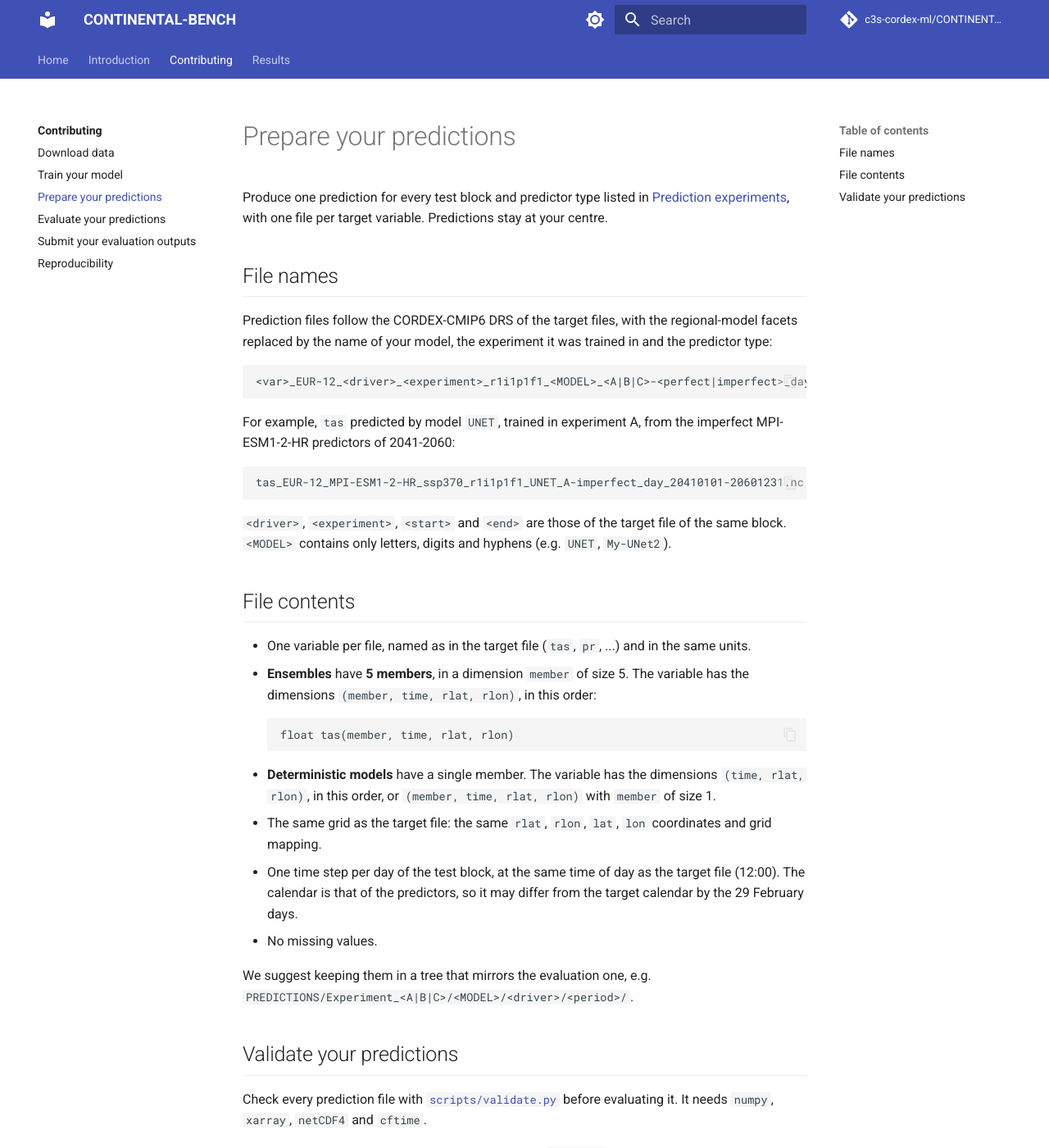
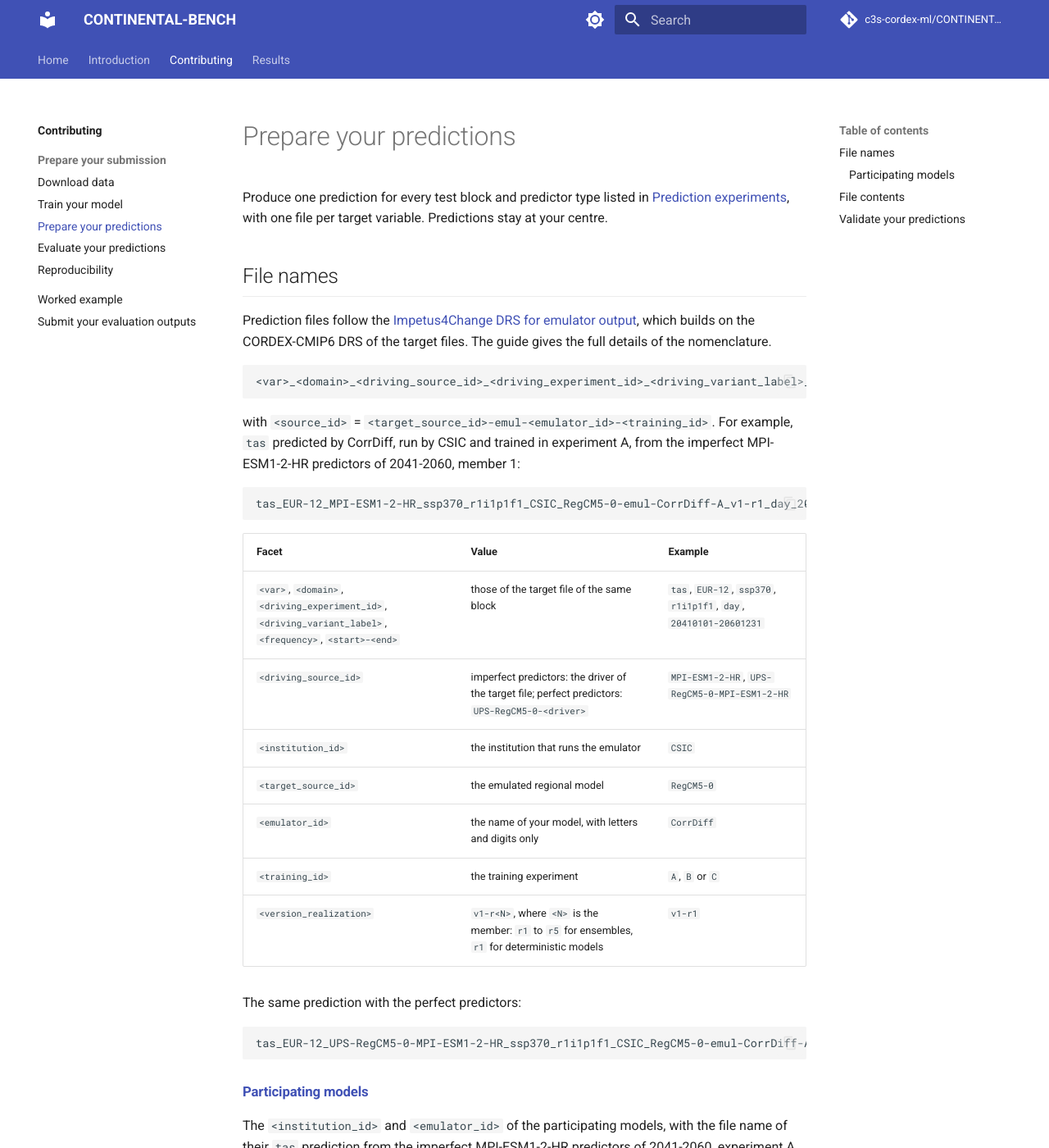
Before and after one commit to c3s-cordex-ml/CONTINENTAL-BENCH, an MkDocs documentation site: the page built from docs/contributing/predictions.md, in a window 1280 px wide and 1400 px high. Shown: the whole window at 82% size. Built offline with MkDocs 1.6.1 and Material for MkDocs 9.7.7, drawn with Linux system fonts in a browser that asks for light colours; comment, search, counter and statistics services are not loaded; some of the changed text lies outside the part shown.

Commit message:
docs updated

````diff
--- a/docs/contributing/predictions.md
+++ b/docs/contributing/predictions.md
@@ -5,41 +5,67 @@ with one file per target variable. Predictions stay at your centre.
 
 ## File names
 
-Prediction files follow the CORDEX-CMIP6 DRS of the target files, with the regional-model facets replaced by the name of your
-model, the experiment it was trained in and the predictor type:
+Prediction files follow the [Impetus4Change DRS for emulator output](https://doi.org/10.5281/zenodo.18230654), which builds on
+the CORDEX-CMIP6 DRS of the target files. The guide gives the full details of the nomenclature.
 
 ```
-<var>_EUR-12_<driver>_<experiment>_r1i1p1f1_<MODEL>_<A|B|C>-<perfect|imperfect>_day_<start>-<end>.nc
+<var>_<domain>_<driving_source_id>_<driving_experiment_id>_<driving_variant_label>_<institution_id>_<source_id>_<version_realization>_<frequency>_<start>-<end>.nc
 ```
 
-For example, `tas` predicted by model `UNET`, trained in experiment A, from the imperfect MPI-ESM1-2-HR predictors of 2041-2060:
+with `<source_id>` = `<target_source_id>-emul-<emulator_id>-<training_id>`. For example, `tas` predicted by CorrDiff, run by
+CSIC and trained in experiment A, from the imperfect MPI-ESM1-2-HR predictors of 2041-2060, member 1:
 
 ```
-tas_EUR-12_MPI-ESM1-2-HR_ssp370_r1i1p1f1_UNET_A-imperfect_day_20410101-20601231.nc
+tas_EUR-12_MPI-ESM1-2-HR_ssp370_r1i1p1f1_CSIC_RegCM5-0-emul-CorrDiff-A_v1-r1_day_20410101-20601231.nc
 ```
 
-`<driver>`, `<experiment>`, `<start>` and `<end>` are those of the target file of the same block. `<MODEL>` contains only
-letters, digits and hyphens (e.g. `UNET`, `My-UNet2`).
+| Facet | Value | Example |
+|---|---|---|
+| `<var>`, `<domain>`, `<driving_experiment_id>`, `<driving_variant_label>`, `<frequency>`, `<start>-<end>` | those of the target file of the same block | `tas`, `EUR-12`, `ssp370`, `r1i1p1f1`, `day`, `20410101-20601231` |
+| `<driving_source_id>` | imperfect predictors: the driver of the target file; perfect predictors: `UPS-RegCM5-0-<driver>` | `MPI-ESM1-2-HR`, `UPS-RegCM5-0-MPI-ESM1-2-HR` |
+| `<institution_id>` | the institution that runs the emulator | `CSIC` |
+| `<target_source_id>` | the emulated regional model | `RegCM5-0` |
+| `<emulator_id>` | the name of your model, with letters and digits only | `CorrDiff` |
+| `<training_id>` | the training experiment | `A`, `B` or `C` |
+| `<version_realization>` | `v1-r<N>`, where `<N>` is the member: `r1` to `r5` for ensembles, `r1` for deterministic models | `v1-r1` |
+
+The same prediction with the perfect predictors:
+
+```
+tas_EUR-12_UPS-RegCM5-0-MPI-ESM1-2-HR_ssp370_r1i1p1f1_CSIC_RegCM5-0-emul-CorrDiff-A_v1-r1_day_20410101-20601231.nc
+```
+
+### Participating models
+
+The `<institution_id>` and `<emulator_id>` of the participating models, with the file name of their `tas` prediction from the
+imperfect MPI-ESM1-2-HR predictors of 2041-2060, experiment A, member 1:
+
+| Institution | `<institution_id>` | `<emulator_id>` | File name |
+|---|---|---|---|
+| UKMO | `UKMO` | `FlowMatching` | `tas_EUR-12_MPI-ESM1-2-HR_ssp370_r1i1p1f1_UKMO_RegCM5-0-emul-FlowMatching-A_v1-r1_day_20410101-20601231.nc` |
+| ICTP | `ICTP` | `GNN4CD` | `tas_EUR-12_MPI-ESM1-2-HR_ssp370_r1i1p1f1_ICTP_RegCM5-0-emul-GNN4CD-A_v1-r1_day_20410101-20601231.nc` |
+| UiB | `UiB` | `CorrDiff` | `tas_EUR-12_MPI-ESM1-2-HR_ssp370_r1i1p1f1_UiB_RegCM5-0-emul-CorrDiff-A_v1-r1_day_20410101-20601231.nc` |
+| UiB | `UiB` | `UNET` | `tas_EUR-12_MPI-ESM1-2-HR_ssp370_r1i1p1f1_UiB_RegCM5-0-emul-UNET-A_v1-r1_day_20410101-20601231.nc` |
+| CSIC | `CSIC` | `CorrDiff` | `tas_EUR-12_MPI-ESM1-2-HR_ssp370_r1i1p1f1_CSIC_RegCM5-0-emul-CorrDiff-A_v1-r1_day_20410101-20601231.nc` |
+| CSIC | `CSIC` | `DownViT` | `tas_EUR-12_MPI-ESM1-2-HR_ssp370_r1i1p1f1_CSIC_RegCM5-0-emul-DownViT-A_v1-r1_day_20410101-20601231.nc` |
+| CSIC | `CSIC` | `UNET` | `tas_EUR-12_MPI-ESM1-2-HR_ssp370_r1i1p1f1_CSIC_RegCM5-0-emul-UNET-A_v1-r1_day_20410101-20601231.nc` |
+| UOB-CSIC | `UOB-CSIC` | `RCMGEM` | `tas_EUR-12_MPI-ESM1-2-HR_ssp370_r1i1p1f1_UOB-CSIC_RegCM5-0-emul-RCMGEM-A_v1-r1_day_20410101-20601231.nc` |
 
 ## File contents
 
 - One variable per file, named as in the target file (`tas`, `pr`, ...) and in the same units.
-- **Ensembles** have **5 members**, in a dimension `member` of size 5. The variable has the dimensions
-  `(member, time, rlat, rlon)`, in this order:
+- One member per file. The variable has the dimensions `(time, rlat, rlon)`, in this order:
 
     ```
-    float tas(member, time, rlat, rlon)
+    float tas(time, rlat, rlon)
     ```
-
-- **Deterministic models** have a single member. The variable has the dimensions `(time, rlat, rlon)`, in this order, or
-  `(member, time, rlat, rlon)` with `member` of size 1.
 
 - The same grid as the target file: the same `rlat`, `rlon`, `lat`, `lon` coordinates and grid mapping.
 - One time step per day of the test block, at the same time of day as the target file (12:00). The calendar is that of the
   predictors, so it may differ from the target calendar by the 29 February days.
 - No missing values.
 
-We suggest keeping them in a tree that mirrors the evaluation one, e.g. `PREDICTIONS/Experiment_<A|B|C>/<MODEL>/<driver>/<period>/`.
+We suggest keeping them in a tree that mirrors the evaluation one, e.g. `PREDICTIONS/Experiment_<A|B|C>/<institution_id>-<emulator_id>/<driver>/<period>/`.
 
 ## Validate your predictions
 
@@ -51,22 +77,24 @@ before evaluating it. It needs `numpy`, `xarray`, `netCDF4` and `cftime`.
 
     ```bash
     python scripts/validate.py \
-      PREDICTIONS/Experiment_A/UNET/MPI-ESM1-2-HR/2041-2060/tas_EUR-12_MPI-ESM1-2-HR_ssp370_r1i1p1f1_UNET_A-imperfect_day_20410101-20601231.nc \
+      PREDICTIONS/Experiment_A/CSIC-CorrDiff/MPI-ESM1-2-HR/2041-2060/tas_EUR-12_MPI-ESM1-2-HR_ssp370_r1i1p1f1_CSIC_RegCM5-0-emul-CorrDiff-A_v1-r1_day_20410101-20601231.nc \
       --target SOURCE_FILES/test/MPI-ESM1-2-HR/2041-2060/target/tas_EUR-12_MPI-ESM1-2-HR_ssp370_r1i1p1f1_ICTP_RegCM5-0_v1-r1_day_20410101-20601231.nc
     ```
 
 3. Read the report. Each check prints `OK` or `FAIL`, and the last line summarises them:
 
     ```
-    OK   file name follows <var>_<domain>_<driver>_<experiment>_<variant>_<MODEL>_<A|B|C>-<perfect|imperfect>_<frequency>_<start>-<end>.nc
-    OK   file name facets match the target file
+    OK   file name follows <var>_<domain>_<driving_source_id>_..._<start>-<end>.nc
+    OK   facets match the target file
+    OK   target_source_id 'RegCM5-0' (target file 'RegCM5-0')
+    OK   driving_source_id 'MPI-ESM1-2-HR': imperfect predictors
+    OK   member r1 (expected r1 to r5)
     OK   variable 'tas' present
     OK   units 'K' (target 'K')
-    OK   dimensions ('member', 'time', 'rlat', 'rlon') (expected ('member', 'time', 'rlat', 'rlon') or ('time', 'rlat', 'rlon'))
-    OK   5 members (expected 1 or 5)
+    OK   dimensions ('time', 'rlat', 'rlon') (expected ('time', 'rlat', 'rlon'))
     ...
     OK   no missing values where the target has data (0 found)
-    == SUMMARY tas: 0 FAIL, 17 OK
+    == SUMMARY tas: 0 FAIL, 19 OK
     ```
 
 4. Fix every `FAIL` and run it again. The script exits with code 0 when all checks pass and 1 otherwise.
--- a/docs/introduction/experiments.md
+++ b/docs/introduction/experiments.md
@@ -66,7 +66,8 @@ Each cell gives the prediction experiments that use the prediction of that block
 | ERA5/1981-2000 | <span class="skill">[2a](#exp-2)</span> | <span class="skill">[2b](#exp-2)</span> |
 
 That is 13 predictions per model and training experiment (14 once the EC-Earth3-Veg historical imperfect predictors are
-available), each covering the 11 target variables with **1 member** (deterministic models) or **5 members** (ensembles) (see
+available), each covering the 11 target variables with **1 member** (deterministic models) or **5 members** (ensembles), one file per
+member (see
 [Prepare your predictions](../contributing/predictions.md)).
 
 Predictions stay at each centre: they are neither uploaded to GitHub nor shared. Only their evaluation outputs are submitted
--- a/mkdocs.yml
+++ b/mkdocs.yml
@@ -56,12 +56,14 @@ nav:
       - Requirements: introduction/requirements.md
   - Contributing:
       - contributing/index.md
-      - Download data: contributing/download.md
-      - Train your model: contributing/training.md
-      - Prepare your predictions: contributing/predictions.md
-      - Evaluate your predictions: contributing/evaluation.md
+      - Prepare your submission:
+          - Download data: contributing/download.md
+          - Train your model: contributing/training.md
+          - Prepare your predictions: contributing/predictions.md
+          - Evaluate your predictions: contributing/evaluation.md
+          - Reproducibility: contributing/reproducibility.md
+      - Worked example: contributing/example.md
       - Submit your evaluation outputs: contributing/submission.md
-      - Reproducibility: contributing/reproducibility.md
   - Results:
       - results/index.md
       - Scoreboards: results/scoreboards.md
````
Also changed, not shown: docs/contributing/example.md (added, +294 -0 lines), docs/contributing/index.md (+10 -4 lines), docs/contributing/reproducibility.md (+3 -2 lines), docs/contributing/training.md (+1 -3 lines), 3 other files.
